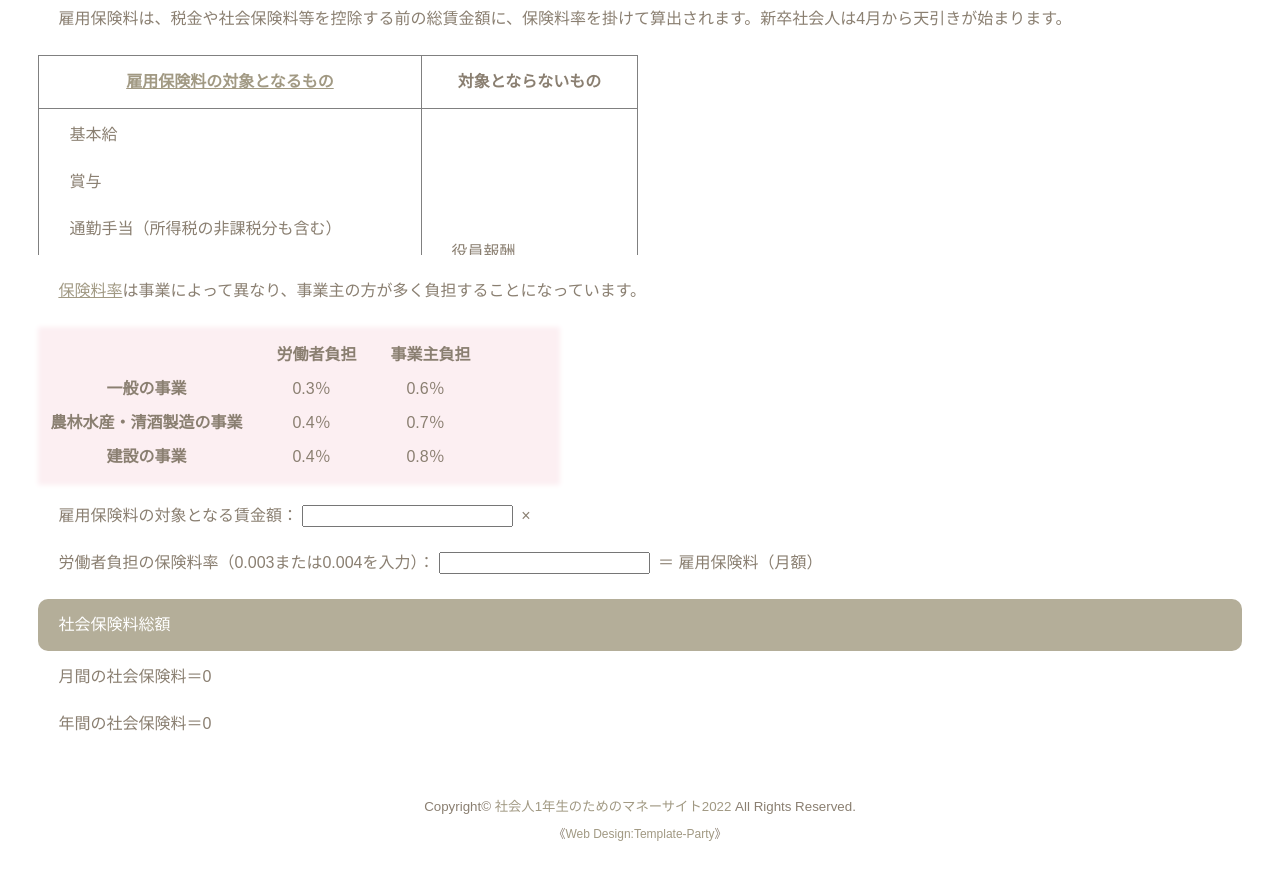
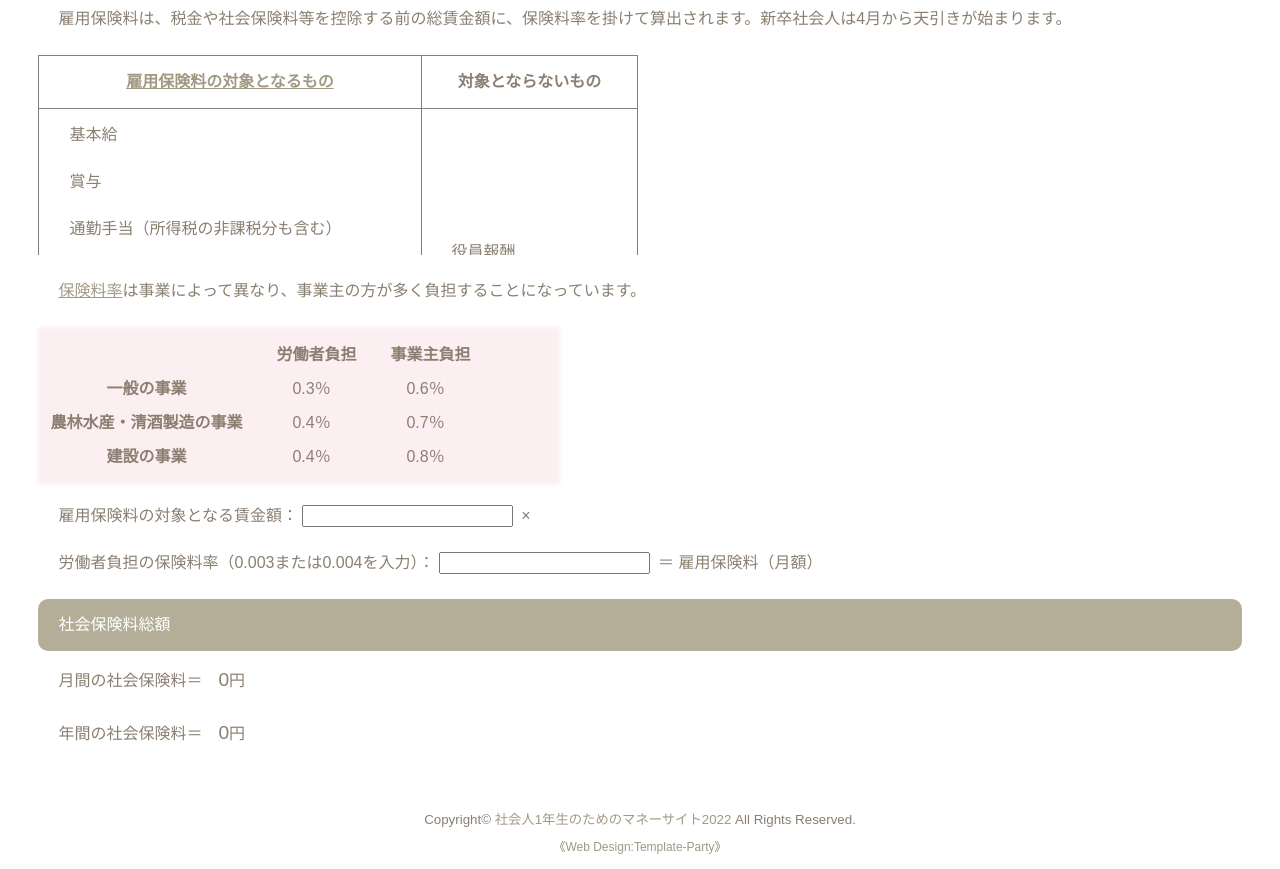
Before and after one commit to Nyamamori/Nyamamori.github.io, a plain HTML site: page fee.html in a window 1280 px wide. Shown: the part 1809-2678 px from the top of the page. Drawn offline with Linux system fonts and the light colour scheme.

Commit message:
Update fee.html

```diff
--- a/fee.html
+++ b/fee.html
@@ -187,8 +187,8 @@
 </form>
 
 <h2>社会保険料総額</h2>
-<p>月間の社会保険料＝<label id="month">0</label></p>
-<p>年間の社会保険料＝<label id="annual">0</label></p>
+<p>月間の社会保険料＝&emsp;<big><label id="month">0</label></big>円</p>
+<p>年間の社会保険料＝&emsp;<big><label id="annual">0</label></big>円</p>
 <script>
 document.getElementById("b").addEventListener("change",function(){document.getElementById("month").innerText = parseInt(document.getElementById("monthlyheal").value) + parseInt(document.getElementById("monhealthins").value) + parseInt(document.getElementById("result").value);});
 document.getElementById("b").addEventListener("change",function(){document.getElementById("annual").innerText = parseInt(document.getElementById("annualheal").value) + parseInt(document.getElementById("annhealthins").value) + parseInt((document.getElementById("result").value) * 12);});
```
